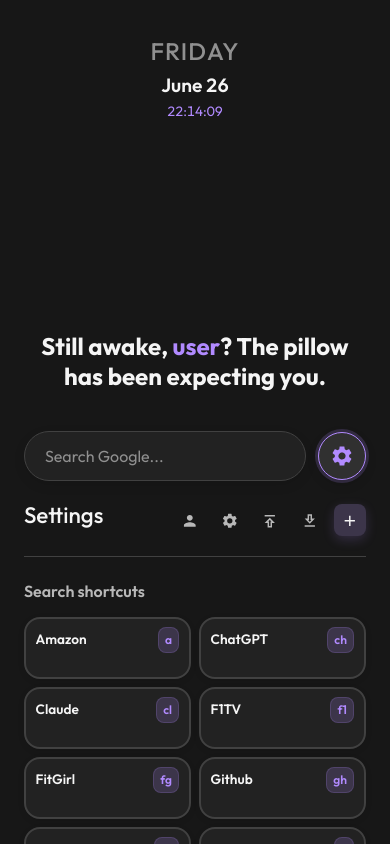
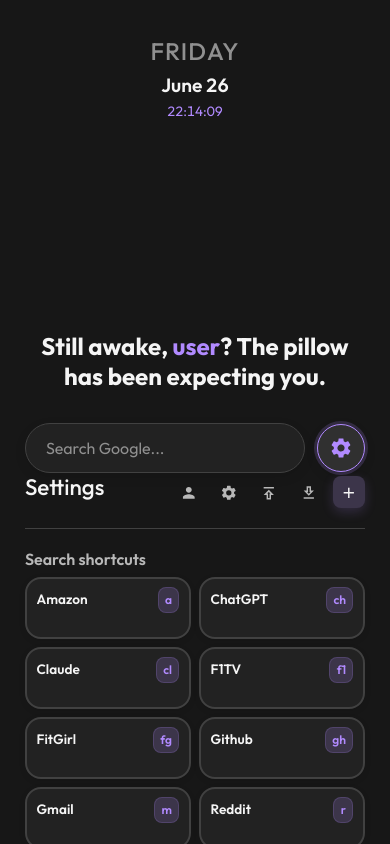
Before and after one commit to sarthak23j/browser-dashboard, a React (Vite) app: page / in a window 390 px wide. Both pictures are taken after a click on the button "Open settings". Shown: the top 844 px of the page. Built offline with nearby package versions, Linux system fonts and the light colour scheme.

Commit message:
feat: sticky greeting+search+settings bar, bangs cards scroll below

```diff
--- a/src/components/Layout.jsx
+++ b/src/components/Layout.jsx
@@ -1,6 +1,5 @@
 import { Outlet } from 'react-router-dom';
 import Calendar from './Calendar';
-import Greeting from './Greeting';
 import { applyThemeSettings, getThemeSettings } from '../services/themeSettings';
 import '../styles/Layout.css';
 
@@ -18,12 +17,7 @@
       </header>
 
       <main className="layout-main">
-        <div className="center-content-wrapper">
-          <Greeting />
-          <div className="outlet-scroll-container">
-            <Outlet />
-          </div>
-        </div>
+        <Outlet />
       </main>
     </div>
   );
--- a/src/pages/Home.jsx
+++ b/src/pages/Home.jsx
@@ -1,4 +1,4 @@
-import { useState, useEffect, useRef } from 'react';
+import { useState, useEffect } from 'react';
 import '../styles/Home.css';
 import '../styles/Bangs.css';
 import { BangsStorage } from '../services/bangsStorage';
@@ -9,6 +9,7 @@
   saveThemeSettings,
 } from '../services/themeSettings';
 import ColorPicker from '../components/ColorPicker';
+import Greeting from '../components/Greeting';
 
 function Home() {
   const [searchQuery, setSearchQuery] = useState('');
@@ -32,8 +33,6 @@
     searchurl: '',
     baseurl: '',
   });
-
-  const panelRef = useRef(null);
 
   useEffect(() => {
     setBangs(BangsStorage.getBangs());
@@ -201,8 +200,12 @@
 
   // ── Render ────────────────────────────────────────────────────────────────
   return (
-    <div className="home-container">
-      <div className="home-inner">
+    <div className="home-page">
+
+      {/* ── Sticky bar: greeting + search bar + settings action row ── */}
+      <div className="home-sticky-bar">
+        <Greeting />
+
         {/* Search bar row */}
         <form onSubmit={handleSearchSubmit} className="search-form">
           <div className="search-wrapper">
@@ -234,14 +237,9 @@
           )}
         </form>
 
-        {/* Inline settings panel */}
-        <div
-          ref={panelRef}
-          className={`settings-panel${settingsOpen ? ' settings-panel--open' : ''}`}
-          aria-hidden={!settingsOpen}
-        >
-          <div className="settings-panel-inner">
-            {/* Panel header */}
+        {/* Settings action bar — sticks with the sticky bar when settings open */}
+        {settingsOpen && (
+          <div className="settings-action-bar">
             <div className="bangs-header">
               <h2 className="bangs-title">Settings</h2>
               <div className="bangs-header-actions">
@@ -303,7 +301,13 @@
                 </button>
               </div>
             </div>
+          </div>
+        )}
+      </div>
 
+      {/* ── Cards section: scrolls beneath the sticky bar ── */}
+      {settingsOpen && (
+        <div className="settings-cards-section">
           <h3 className="settings-section-title">Search shortcuts</h3>
           <div className="bangs-grid">
             {bangs.map((bang) => (
@@ -314,10 +318,9 @@
             ))}
           </div>
         </div>
-        </div>
-      </div>
+      )}
 
-      {/* ── Modals (rendered outside the panel so they stay full-screen) ── */}
+      {/* ── Modals (rendered at top level so they're full-screen) ── */}
       {isEditingName && (
         <div className="modal-backdrop" onClick={handleCloseModal}>
           <div className="modal-content" onClick={(e) => e.stopPropagation()}>
--- a/src/styles/Home.css
+++ b/src/styles/Home.css
@@ -1,20 +1,57 @@
-.home-container {
-  width: 100%;
-  max-width: 100%;
-  min-width: 0;
-  display: flex;
-  justify-content: center;
-}
-
-/* Wrapper that stacks search bar + panel vertically */
-.home-inner {
-  width: 100%;
-  max-width: 100%;
-  min-width: 0;
+/* ── Page wrapper ─────────────────────────────────────────────────────────── */
+.home-page {
+  width: min(1600px, 95%);
   display: flex;
   flex-direction: column;
   align-items: center;
-  gap: 0;
+}
+
+/* ── Sticky bar: greeting + search + settings action row ─────────────────── */
+.home-sticky-bar {
+  position: sticky;
+  top: 0;
+  z-index: 10;
+  /* Solid background so content scrolling behind it is hidden */
+  background: var(--bg-primary);
+  width: 100%;
+  display: flex;
+  flex-direction: column;
+  align-items: center;
+  /* Initial vertical position — mirrors the old center-content-wrapper margin */
+  margin-top: 12.5rem;
+  padding-bottom: 0.75rem;
+}
+
+/* ── Settings action bar (inside sticky, animates in when open) ───────────── */
+.settings-action-bar {
+  width: 100%;
+  animation: slideDown 0.3s cubic-bezier(0.4, 0, 0.2, 1);
+}
+
+@keyframes slideDown {
+  from {
+    opacity: 0;
+    transform: translateY(-6px);
+  }
+  to {
+    opacity: 1;
+    transform: translateY(0);
+  }
+}
+
+/* ── Cards section: renders below sticky, scrolls normally ───────────────── */
+.settings-cards-section {
+  width: 100%;
+  display: flex;
+  flex-direction: column;
+  gap: 1rem;
+  padding: 0.5rem 0 2.5rem;
+  animation: fadeInCards 0.25s ease;
+}
+
+@keyframes fadeInCards {
+  from { opacity: 0; transform: translateY(4px); }
+  to   { opacity: 1; transform: translateY(0); }
 }
 
 .search-form {
@@ -120,45 +157,6 @@
   color: var(--text-secondary);
 }
 
-/* ── Inline settings panel ───────────────────────────────────────────────── */
-.settings-panel {
-  width: 100%;
-  max-width: 100%;
-  min-width: 0;
-  /* Collapsed */
-  max-height: 0;
-  overflow: hidden;
-  opacity: 0;
-  transition:
-    max-height 0.4s cubic-bezier(0.4, 0, 0.2, 1),
-    opacity 0.3s ease;
-  pointer-events: none;
-}
-
-.settings-panel--open {
-  max-height: 9999px;
-  overflow: visible;
-  opacity: 1;
-  pointer-events: auto;
-  padding-bottom: 1.5rem;
-}
-
-@media (max-width: 768px) {
-  .settings-panel--open {
-    padding-bottom: 1rem;
-  }
-}
-
-.settings-panel-inner {
-  display: flex;
-  flex-direction: column;
-  gap: 1.5rem;
-  padding: 1.25rem 0 0.5rem;
-  width: 100%;
-  max-width: 100%;
-  min-width: 0;
-}
-
 /* ── Animations ──────────────────────────────────────────────────────────── */
 @keyframes slideInDown {
   from {
@@ -171,3 +169,10 @@
     transform: translateY(0);
   }
 }
+
+/* ── Mobile ──────────────────────────────────────────────────────────────── */
+@media (max-width: 768px) {
+  .home-sticky-bar {
+    margin-top: 11.5rem;
+  }
+}
--- a/src/styles/Layout.css
+++ b/src/styles/Layout.css
@@ -27,7 +27,6 @@
   text-shadow: 0 0 15px var(--accent-purple-glow);
 }
 
-/* Centered Main Area */
 .layout-main {
   flex: 1;
   display: flex;
@@ -36,27 +35,6 @@
   flex-direction: column;
   overflow: visible;
   padding: 0;
-}
-
-/* Content wrapper ensuring greeting is in a set place */
-.center-content-wrapper {
-  display: flex;
-  flex-direction: column;
-  align-items: center;
-  width: min(1600px, 95%);
-  margin-top: 12.5rem;
-  flex-shrink: 0;
-  padding-bottom: 2rem;
-}
-
-/* Outlet area — no local scroll; page scrolls instead */
-.outlet-scroll-container {
-  width: 100%;
-  overflow: visible;
-  padding: 0.5rem;
-  display: flex;
-  flex-direction: column;
-  align-items: center;
 }
 
 @media (max-width: 768px) {
@@ -76,9 +54,4 @@
     padding: 0;
     justify-content: flex-start;
   }
-
-  .center-content-wrapper {
-    width: 100%;
-    margin-top: 11.5rem;
-  }
 }
```
Lines whose indentation alone changed are shown as unchanged.
